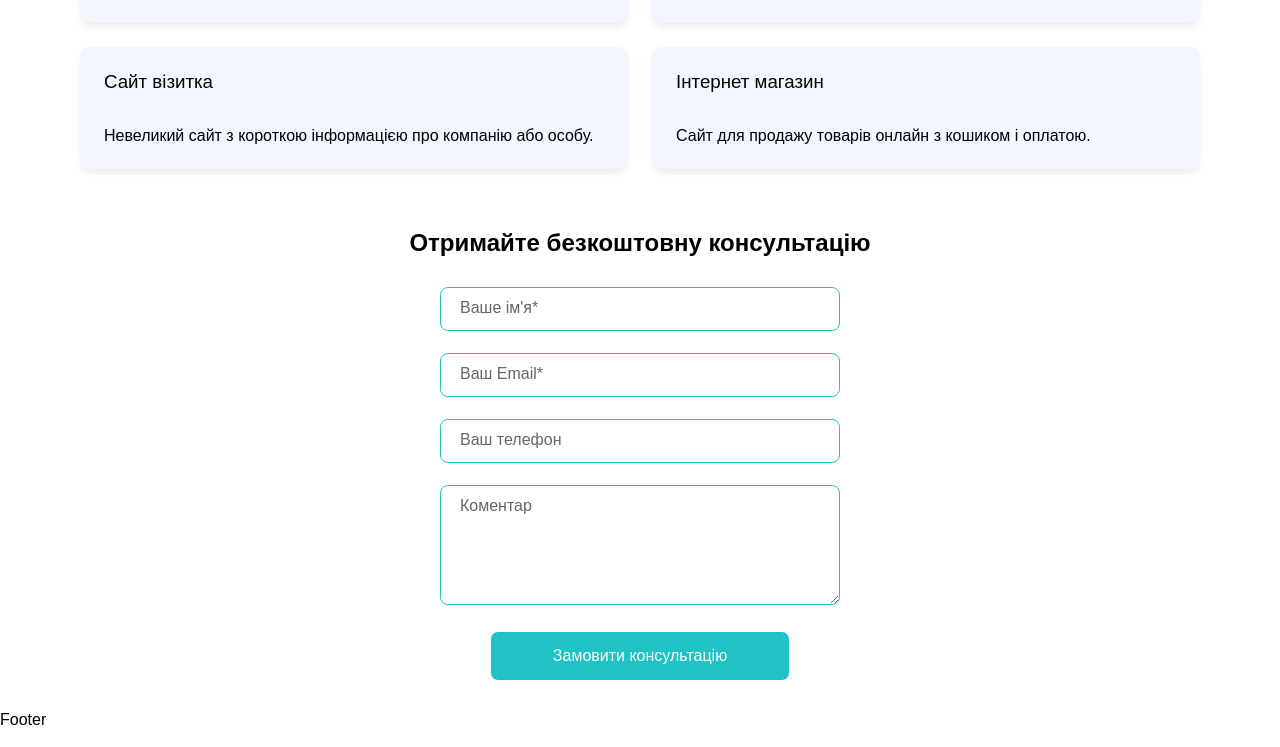
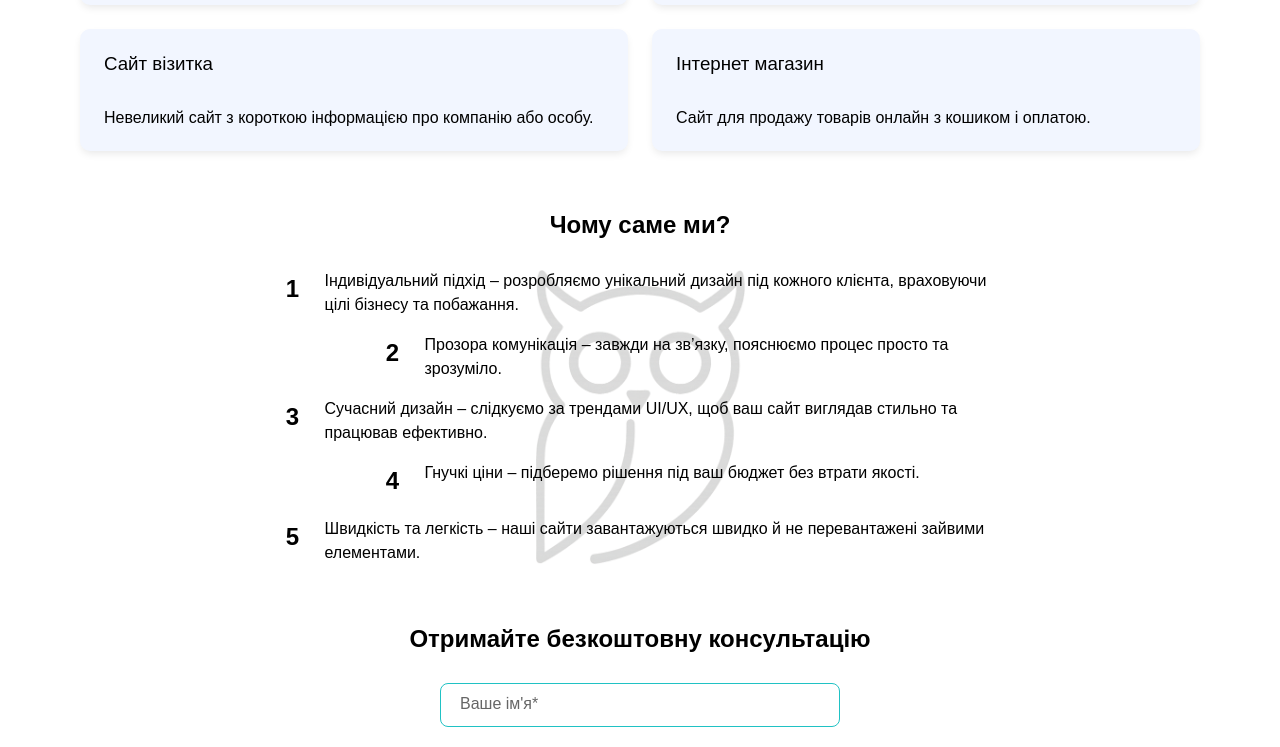
Before and after one commit to Ssovelich/owl-code, a React (Vite) app: page / in a window 1280 px wide. Shown: the part 904-1651 px from the top of the page. Built offline with nearby package versions, Linux system fonts and the light colour scheme.

Commit message:
added advantages

```diff
--- /dev/null
+++ b/src/components/Advantages/Advantages.jsx
@@ -0,0 +1,28 @@
+import styles from "./Advantages.module.css";
+import data from "../helpers/advanteges";
+
+const Advantages = () => {
+  return (
+    <div className={styles.advantages}>
+      <div
+        id="advantages"
+        className={`container ${styles.advantages_container}`}
+      >
+        <h2 className={styles.title}>Чому саме ми?</h2>
+
+        <ul className={styles.list}>
+          {data.map((text, index) => (
+            <li key={index} className={styles.item}>
+              <div className={styles.badge}>
+                <span className={styles.number}>{index + 1}</span>
+              </div>
+              <p className={styles.text}>{text}</p>
+            </li>
+          ))}
+        </ul>
+      </div>
+    </div>
+  );
+};
+
+export default Advantages;
--- /dev/null
+++ b/src/components/Advantages/Advantages.module.css
@@ -0,0 +1,57 @@
+.advantages {
+  width: 100vw;
+  padding: 30px 0;
+}
+.advantages_container {
+  display: flex;
+  flex-direction: column;
+  align-items: center;
+  gap: 30px;
+}
+.title {
+  font-size: 24px;
+  font-weight: bold;
+  text-align: center;
+}
+.list {
+  display: flex;
+  flex-direction: column;
+  align-items: center;
+  gap: 16px;
+  background-image: url("../../../public/owlGrey.png");
+   background-repeat: no-repeat;
+  background-position: center;
+  background-size: contain; /* зберігає пропорції та не виходить за межі */
+  /* padding: 30px; */
+  border-radius: 12px;
+  /* background-color: #f5f5f5; */
+}
+.item {
+  display: flex;
+  align-items: flex-start;
+  gap: 16px;
+  width: 80%;
+}
+
+.item:nth-child(even) {
+  padding-left: 100px;
+}
+.badge {
+  display: flex;
+  flex-direction: column;
+  align-items: center;
+  width: 32px;
+  min-width: 32px;
+}
+.number {
+  color: black;
+  text-align: center;
+  line-height: 40px;
+  font-weight: bold;
+  font-size: 24px;
+}
+.text {
+  flex: 1;
+  font-size: 16px;
+  line-height: 1.5;
+}
--- a/src/components/App.jsx
+++ b/src/components/App.jsx
@@ -7,6 +7,7 @@ import Services from './Services/Services.jsx';
 import Footer from "./Footer/Footer.jsx";
 // import Loader from "./Loader/Loader.jsx";
 import Сonsultation  from "./Сonsultation/Сonsultation.jsx";
+import Advantages from './Advantages/Advantages.jsx';
 
 
 function App() {
@@ -27,6 +28,7 @@ function App() {
 
             <Hero scrolled={scrolled}/>
             <Services/>
+            <Advantages/>
             <Сonsultation/>
 
          </main>
--- a/src/components/ModalCard/ModalCard.jsx
+++ b/src/components/ModalCard/ModalCard.jsx
@@ -1,4 +1,3 @@
-import React from "react";
 import styles from "./ModalCard.module.css";
 import { IoMdClose } from "react-icons/io";
 
--- a/src/components/Services/Services.jsx
+++ b/src/components/Services/Services.jsx
@@ -1,7 +1,6 @@
-import React from "react";
 import { BsArrowUpRight } from "react-icons/bs";
 import styles from "./Services.module.css";
-import cardData from "../cardData.json";
+import cardData from "../helpers/cardData";
 import { useState } from "react";
 import ModalCard from "../ModalCard/ModalCard";
 
--- a/src/components/Services/Services.module.css
+++ b/src/components/Services/Services.module.css
@@ -10,14 +10,14 @@
   gap: 24px;
 }
 .title {
-  margin-bottom: 18px;
+  font-size: 24px;
+  font-weight: bold;
   text-align: center;
 }
 .list {
   display: flex;
   flex-direction: column;
   gap: 16px;
-
 }
 .card {
   position: relative;
--- /dev/null
+++ b/src/components/helpers/advanteges.json
@@ -0,0 +1,7 @@
+[
+    "Індивідуальний підхід – розробляємо унікальний дизайн під кожного клієнта, враховуючи цілі бізнесу та побажання.",
+    "Прозора комунікація – завжди на зв’язку, пояснюємо процес просто та зрозуміло.",
+    "Сучасний дизайн – слідкуємо за трендами UI/UX, щоб ваш сайт виглядав стильно та працював ефективно.",
+    "Гнучкі ціни – підберемо рішення під ваш бюджет без втрати якості.",
+    "Швидкість та легкість – наші сайти завантажуються швидко й не перевантажені зайвими елементами."
+  ]
```
Also changed, not shown: public/owlGrey.png (added), src/components/helpers/cardData.json (renamed from src/components/cardData.json).
